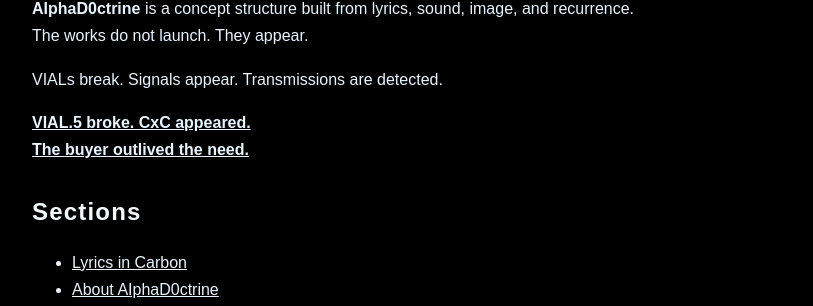
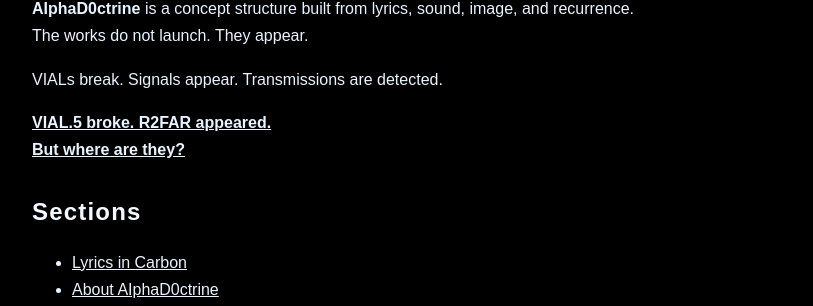
Before and after one commit to AIphaD0c/AIphaD0ctrine, a Jekyll site: the page built from index.md, in a window 1280 px wide. Shown: the part 926-1232 px from the top of the page, without its empty margins (158-971 px from the left). Built offline with Jekyll 4.4.1, drawn with Linux system fonts in a browser that asks for light colours.

Commit message:
Update index.md

```diff
--- a/index.md
+++ b/index.md
@@ -25,8 +25,8 @@ VIALs break.
 Signals appear.
 Transmissions are detected.
 
-[**VIAL.5 broke. CxC appeared.
-The buyer outlived the need.**]({{ '/vial5.html' | relative_url }})
+[**VIAL.5 broke. R2FAR appeared.
+But where are they?**]({{ '/vial5.html' | relative_url }})
 
 ## Sections
 
```
